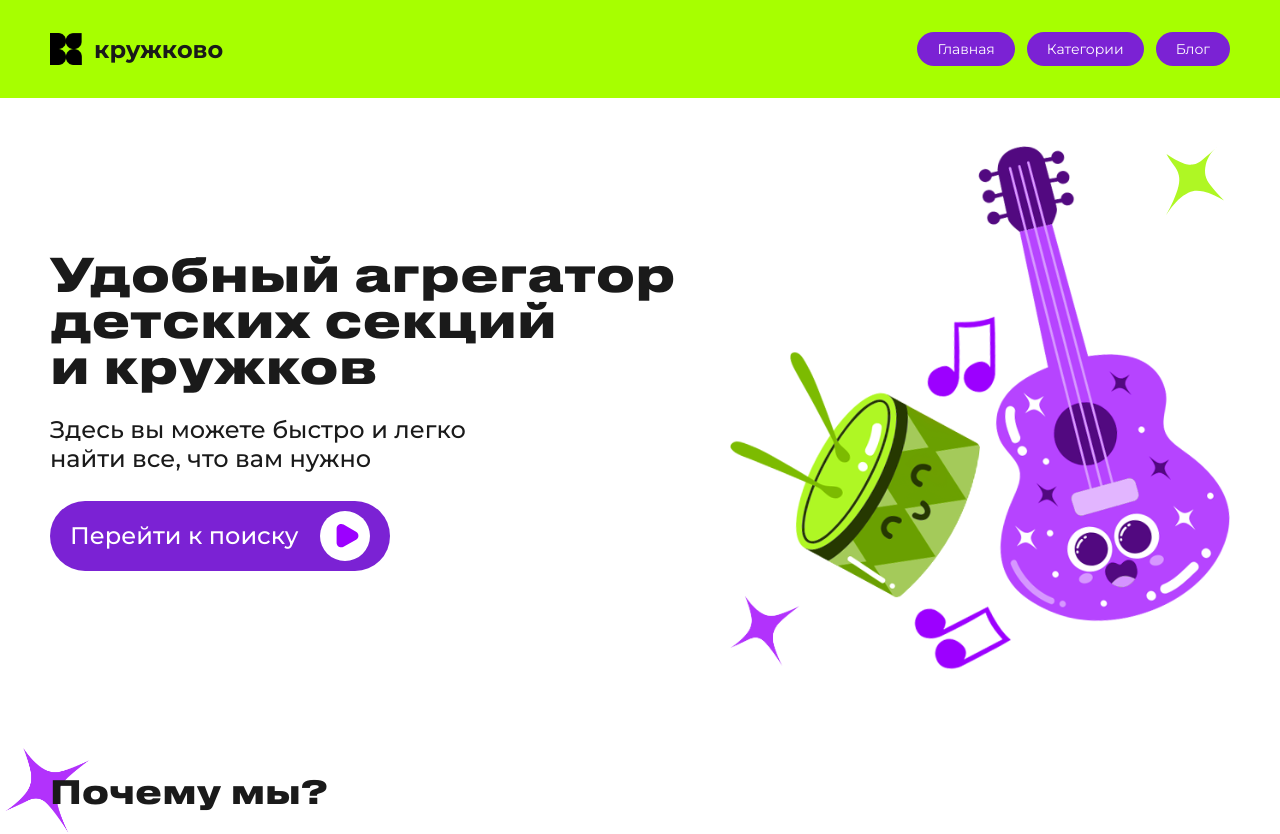
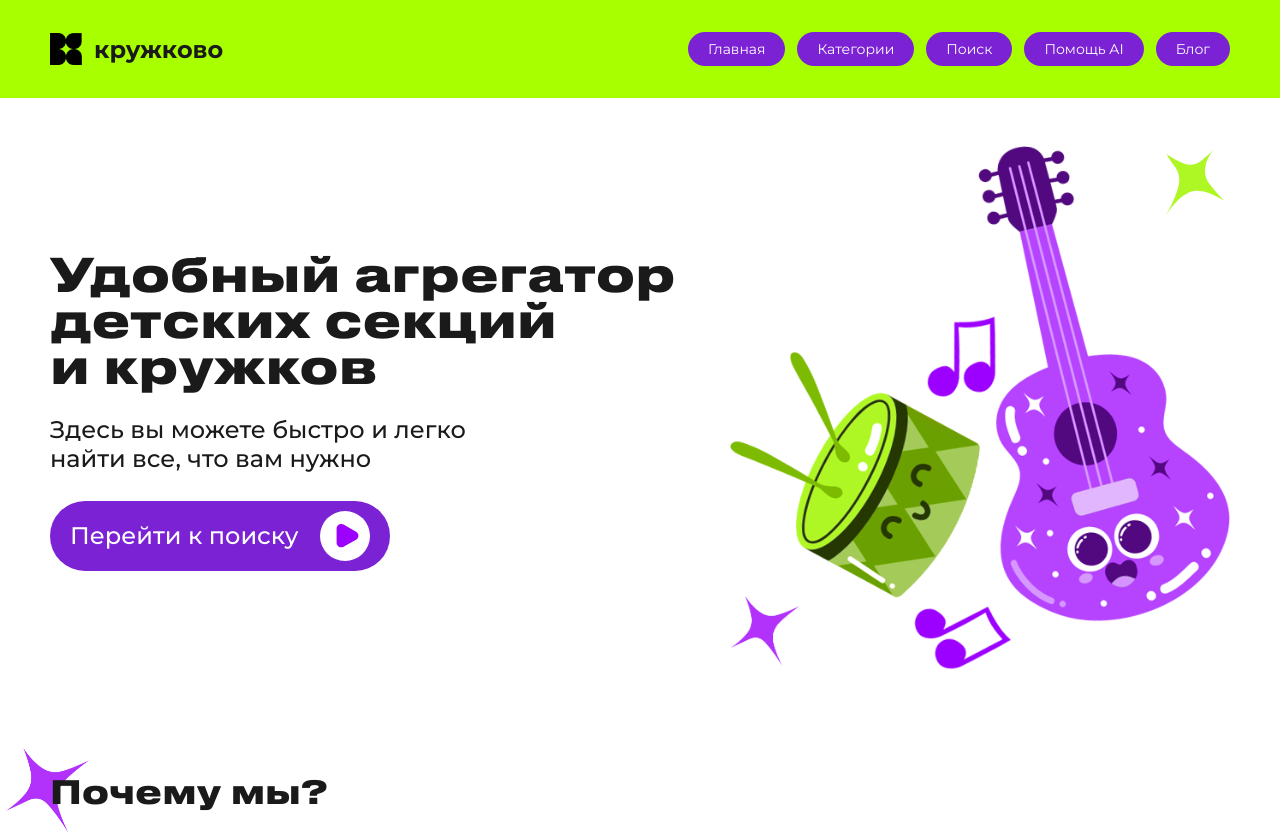
Before and after one commit to medvedevreact/kruzhkovo, a Next.js app in the folder client/: page / in a window 1280 px wide. Shown: the top 834 px of the page. Built offline with nearby package versions, Linux system fonts and the light colour scheme.

Commit message:
add: кнопки в хедере

```diff
--- a/client/src/app/components/FaqSection/index.module.css
+++ b/client/src/app/components/FaqSection/index.module.css
@@ -173,10 +173,6 @@
     gap: 28px;
   }
 
-  .faqTitleDecoration {
-    display: none;
-  }
-
   .faqTrigger {
     min-height: 64px;
     font-size: 20px;
--- a/client/src/shared/components/Header/index.tsx
+++ b/client/src/shared/components/Header/index.tsx
@@ -65,6 +65,12 @@ export const Header = () => {
               Категории
             </Button>
             <Button as="link" href="/" className={styles.headerNavLink} onClick={closeMenu}>
+              Поиск
+            </Button>
+            <Button as="link" href="/" className={styles.headerNavLink} onClick={closeMenu}>
+              Помощь AI
+            </Button>
+            <Button as="link" href="/" className={styles.headerNavLink} onClick={closeMenu}>
               Блог
             </Button>
           </nav>
```
